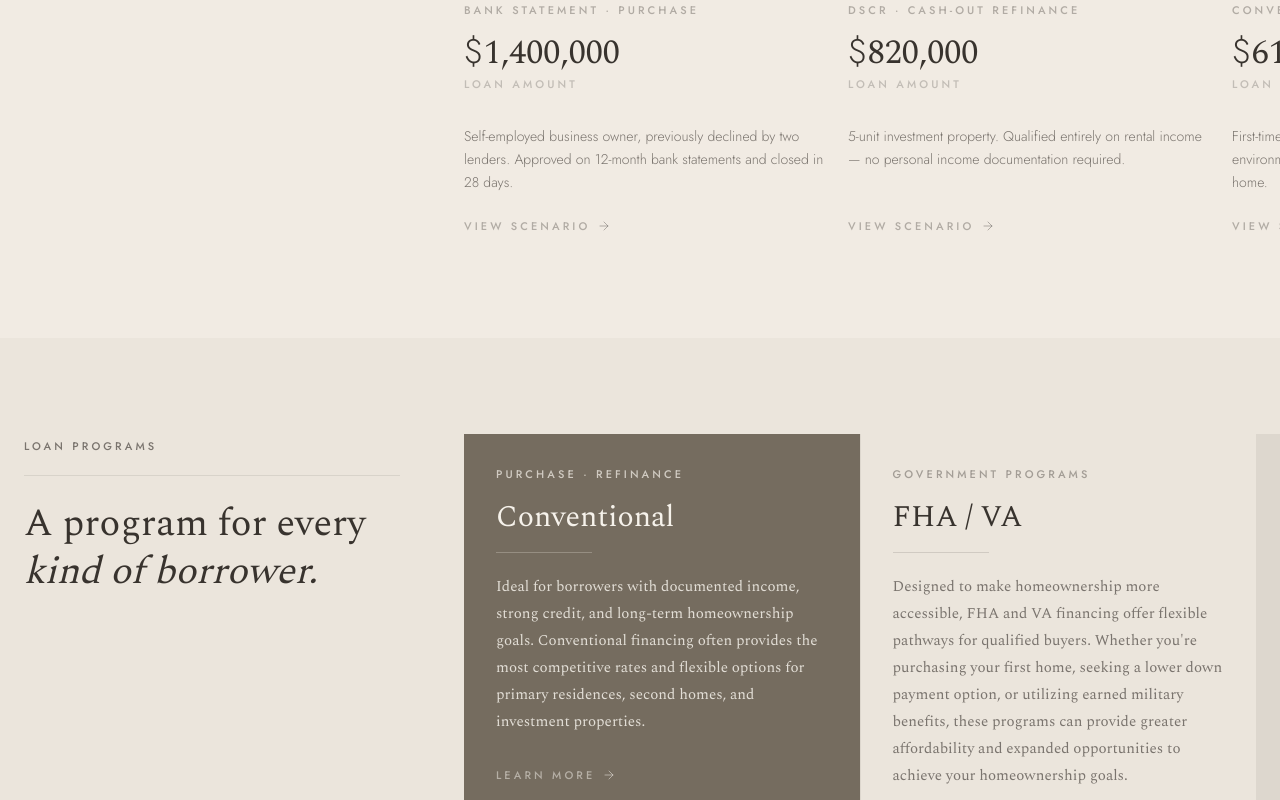
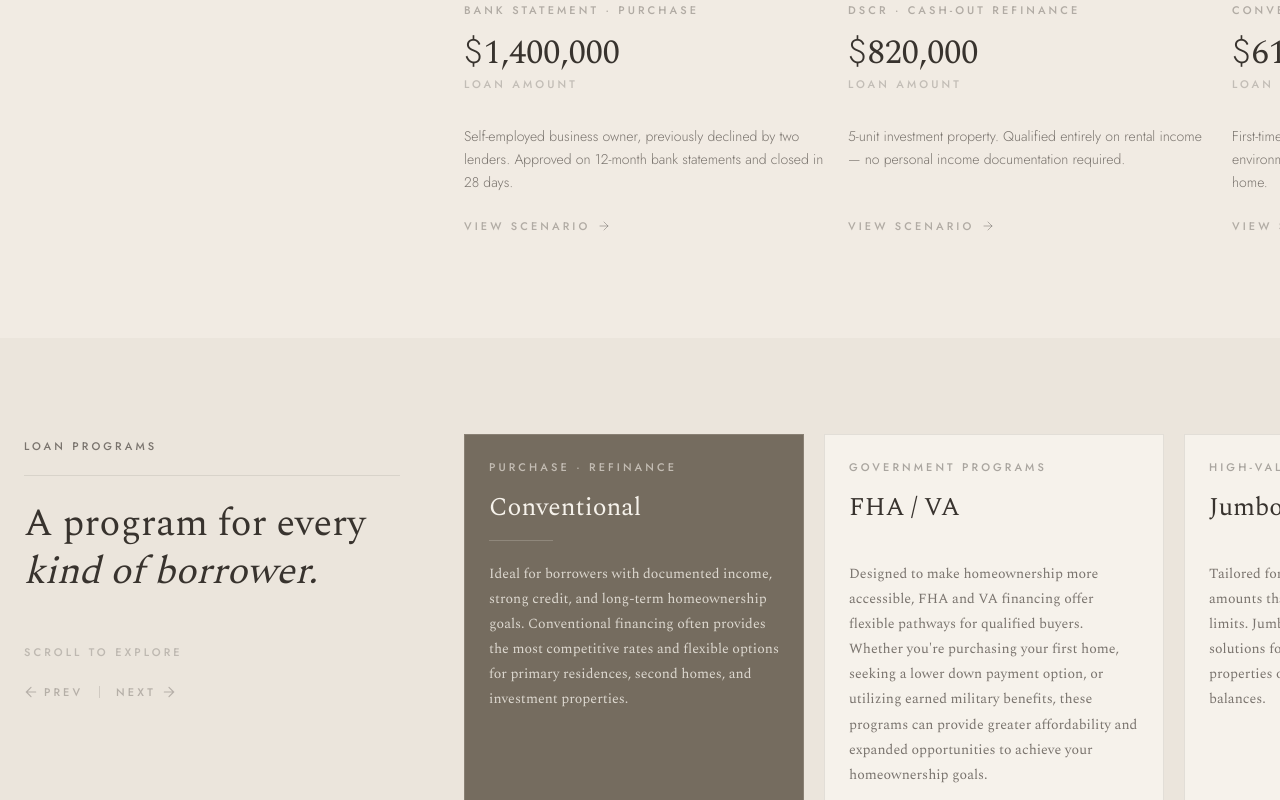
Before and after one commit to jenncko/koast-capital, a Next.js app: page / in a window 1280 px wide. Shown: the part 2000-2800 px from the top of the page. Built offline with nearby package versions, Linux system fonts and the light colour scheme.

Commit message:
Refactor loan programs to scroll cards

```diff
--- a/components/LoanPrograms.tsx
+++ b/components/LoanPrograms.tsx
@@ -1,5 +1,6 @@
 'use client'
 
+import { useRef } from 'react'
 import { motion } from 'framer-motion'
 
 const programs = [
@@ -12,7 +13,7 @@ const programs = [
   {
     name: 'FHA / VA',
     tag: 'Government Programs',
-    body: 'Designed to make homeownership more accessible, FHA and VA financing offer flexible pathways for qualified buyers. Whether you\'re purchasing your first home, seeking a lower down payment option, or utilizing earned military benefits, these programs can provide greater affordability and expanded opportunities to achieve your homeownership goals.',
+    body: "Designed to make homeownership more accessible, FHA and VA financing offer flexible pathways for qualified buyers. Whether you're purchasing your first home, seeking a lower down payment option, or utilizing earned military benefits, these programs can provide greater affordability and expanded opportunities to achieve your homeownership goals.",
     dark: false,
   },
   {
@@ -36,14 +37,14 @@ const programs = [
   {
     name: 'No Ratio',
     tag: 'Equity-Based Financing',
-    body: "Designed for borrowers with significant equity and overall financial strength, No Ratio financing provides an alternative to traditional income-based qualification. An ideal solution for retirees, investors, and homeowners whose financial picture extends beyond conventional employment income.",
+    body: 'Designed for borrowers with significant equity and overall financial strength, No Ratio financing provides an alternative to traditional income-based qualification. An ideal solution for retirees, investors, and homeowners whose financial picture extends beyond conventional employment income.',
     dark: false,
   },
   {
     name: 'Hard Money / Bridge Loan /',
     line2: 'Fix & Flip',
     tag: 'Short-Term Financing',
-    body: "Not every financing need can wait 30 days. Hard Money and Bridge Loan solutions provide fast access to capital for borrowers with significant equity, unique credit situations, or time-sensitive opportunities that require a flexible approach.",
+    body: 'Not every financing need can wait 30 days. Hard Money and Bridge Loan solutions provide fast access to capital for borrowers with significant equity, unique credit situations, or time-sensitive opportunities that require a flexible approach.',
     dark: false,
   },
   {
@@ -61,13 +62,21 @@ const programs = [
   {
     name: 'Foreign National',
     tag: 'International Buyers',
-    body: "Financing solutions for international investors seeking opportunities in U.S. real estate. Designed for non-U.S. citizens and non-permanent residents, with flexible documentation requirements.",
+    body: 'Financing solutions for international investors seeking opportunities in U.S. real estate. Designed for non-U.S. citizens and non-permanent residents, with flexible documentation requirements.',
     dark: false,
   },
 ]
 
+const INSET = 'max(24px, calc((100vw - 1400px) / 2))'
+
 export default function LoanPrograms() {
-  const INSET = 'max(24px, calc((100vw - 1400px) / 2))'
+  const scrollRef = useRef<HTMLDivElement>(null)
+
+  const scroll = (dir: 'prev' | 'next') => {
+    const el = scrollRef.current
+    if (!el) return
+    el.scrollBy({ left: dir === 'next' ? 340 : -340, behavior: 'smooth' })
+  }
 
   return (
     <section id="programs" className="py-16 lg:py-24 overflow-x-hidden" style={{ backgroundColor: '#EBE5DC' }}>
@@ -83,9 +92,10 @@ export default function LoanPrograms() {
           whileInView={{ opacity: 1, y: 0 }}
           viewport={{ once: true, amount: 0.2 }}
           transition={{ duration: 0.9 }}
-          className="w-full lg:w-[440px] lg:flex-shrink-0 pb-8 lg:pb-0 pr-6 lg:pr-12 xl:pr-16"
+          className="w-full lg:w-[440px] lg:flex-shrink-0 flex flex-col justify-between pb-10 lg:pb-0 pr-6 lg:pr-12 xl:pr-16"
           style={{ paddingTop: '4px' }}
         >
+          <div>
             <p className="eyebrow mb-5">Loan Programs</p>
             <div className="h-px bg-charcoal/10 mb-6" />
             <h2
@@ -95,80 +105,123 @@ export default function LoanPrograms() {
               A program for every<br />
               <em>kind of borrower.</em>
             </h2>
+          </div>
+
+          <div className="hidden lg:block mt-12">
+            <p className="eyebrow text-charcoal/25 mb-6">scroll to explore</p>
+            <div className="flex items-center gap-4">
+              <button
+                onClick={() => scroll('prev')}
+                aria-label="Previous program"
+                className="eyebrow text-charcoal/30 hover:text-sage transition-colors duration-200 flex items-center gap-1.5 group"
+              >
+                <svg
+                  width="14" height="14" viewBox="0 0 12 12" fill="none"
+                  stroke="currentColor" strokeWidth="1" strokeLinecap="round"
+                  className="group-hover:-translate-x-0.5 transition-transform duration-200"
+                >
+                  <path d="M10 6H2M6 2L2 6l4 4" />
+                </svg>
+                Prev
+              </button>
+              <div className="w-px h-3 bg-charcoal/15" />
+              <button
+                onClick={() => scroll('next')}
+                aria-label="Next program"
+                className="eyebrow text-charcoal/30 hover:text-sage transition-colors duration-200 flex items-center gap-1.5 group"
+              >
+                Next
+                <svg
+                  width="14" height="14" viewBox="0 0 12 12" fill="none"
+                  stroke="currentColor" strokeWidth="1" strokeLinecap="round"
+                  className="group-hover:translate-x-0.5 transition-transform duration-200"
+                >
+                  <path d="M2 6h8M6 2l4 4-4 4" />
+                </svg>
+              </button>
+            </div>
+          </div>
         </motion.div>
 
-        {/* Programs grid */}
-        <div
-          className="w-full lg:flex-1 grid grid-cols-1 md:grid-cols-2 gap-px"
-          style={{ backgroundColor: 'rgba(56,51,46,0.08)', paddingRight: INSET }}
-        >
-          {programs.map((prog, i) => {
-            const mobileDark = i % 2 === 0
-            return (
+        {/* Scroll track — horizontal on desktop, stacked on mobile */}
         <motion.div
-                key={prog.name}
           initial={{ opacity: 0 }}
           whileInView={{ opacity: 1 }}
-                viewport={{ once: true, amount: 0.3 }}
-                transition={{ duration: 0.5 }}
-                whileHover={{ y: -3, boxShadow: prog.dark
-                  ? '0 8px 32px rgba(56,51,46,0.28)'
-                  : '0 8px 32px rgba(56,51,46,0.08)'
+          viewport={{ once: true, amount: 0.01 }}
+          transition={{ duration: 0.9, delay: 0.15 }}
+          ref={scrollRef}
+          className="scrollbar-hide flex flex-col gap-5 lg:flex-row lg:gap-5 lg:overflow-x-auto lg:flex-1"
+          style={{
+            scrollSnapType: 'x mandatory',
+            WebkitOverflowScrolling: 'touch',
+            paddingRight: INSET,
           }}
-                className={`relative p-6 xl:p-8 group transition-shadow duration-300 cursor-default
-                  ${mobileDark ? 'max-lg:bg-stone' : 'max-lg:bg-sand'}
-                  ${prog.dark ? 'lg:bg-stone' : 'lg:bg-sand'}`}
         >
-                <p className={`eyebrow mb-4
-                  ${mobileDark ? 'max-lg:text-cream/70' : 'max-lg:text-charcoal/40'}
-                  ${prog.dark ? 'lg:text-cream/70' : 'lg:text-charcoal/40'}`}>
+          {programs.map((prog) => (
+            <div
+              key={prog.name}
+              className="w-full lg:flex-shrink-0 lg:w-[300px] xl:w-[340px]"
+              style={{ scrollSnapAlign: 'start' }}
+            >
+              <motion.div
+                whileHover={{ y: -3, transition: { duration: 0.2 } }}
+                className={`flex flex-col p-6 h-full border ${
+                  prog.dark
+                    ? 'bg-stone border-cream/15'
+                    : 'bg-cream border-charcoal/10'
+                }`}
+                style={{ minHeight: '320px' }}
+              >
+                {/* Tag */}
+                <p className={`eyebrow mb-4 ${prog.dark ? 'text-cream/60' : 'text-charcoal/40'}`}>
                   {prog.tag}
                 </p>
 
+                {/* Name */}
                 <h3
-                  className={`font-serif font-light leading-tight mb-4
-                    ${mobileDark ? 'max-lg:text-cream' : 'max-lg:text-charcoal'}
-                    ${prog.dark ? 'lg:text-cream' : 'lg:text-charcoal'}`}
-                  style={{ fontSize: 'clamp(22px, 2.5vw, 30px)' }}
+                  className={`font-serif font-light leading-tight mb-4 ${prog.dark ? 'text-cream' : 'text-charcoal'}`}
+                  style={{ fontSize: 'clamp(22px, 2vw, 28px)' }}
                 >
                   {prog.name}
                   {'line2' in prog && prog.line2 && <><br />{prog.line2}</>}
                 </h3>
 
-                <div className={`w-24 h-px mb-5
-                  ${mobileDark ? 'max-lg:bg-cream/25' : 'max-lg:bg-charcoal/15'}
-                  ${prog.dark ? 'lg:bg-cream/25' : 'lg:bg-charcoal/15'}`} />
+                {/* Divider */}
+                <div className={`w-16 h-px mb-5 ${prog.dark ? 'bg-cream/20' : 'bg-charcoal/12'}`} />
 
+                {/* Body */}
                 <p
-                  className={`font-serif font-light
-                    ${mobileDark ? 'max-lg:text-cream/85' : 'max-lg:text-mid'}
-                    ${prog.dark ? 'lg:text-cream/85' : 'lg:text-mid'}`}
-                  style={{ fontSize: '15px', lineHeight: '1.8' }}
+                  className={`font-serif font-light flex-1 ${prog.dark ? 'text-cream/80' : 'text-mid'}`}
+                  style={{ fontSize: '14px', lineHeight: '1.8' }}
                 >
                   {prog.body}
                 </p>
 
+                {/* Link */}
                 <a
                   href="#book"
-                  className={`mt-8 inline-flex items-center gap-2 eyebrow transition-colors duration-200
-                    ${mobileDark ? 'max-lg:text-cream/50 max-lg:hover:text-cream' : 'max-lg:text-charcoal/40 max-lg:hover:text-charcoal'}
-                    ${prog.dark ? 'lg:text-cream/50 lg:hover:text-cream' : 'lg:text-charcoal/40 lg:hover:text-charcoal'}`}
+                  className={`mt-6 inline-flex items-center gap-2 eyebrow transition-colors duration-200 group ${
+                    prog.dark
+                      ? 'text-cream/45 hover:text-cream'
+                      : 'text-charcoal/35 hover:text-charcoal'
+                  }`}
                 >
                   Learn More
                   <svg
                     width="12" height="12" viewBox="0 0 12 12" fill="none"
                     stroke="currentColor" strokeWidth="1" strokeLinecap="round"
-                    className="translate-x-0 group-hover:translate-x-1 transition-transform duration-300 ease-out"
+                    className="group-hover:translate-x-0.5 transition-transform duration-300 ease-out"
                   >
                     <path d="M2 6h8M6 2l4 4-4 4" />
                   </svg>
                 </a>
               </motion.div>
-            )
-          })}
+            </div>
+          ))}
+        </motion.div>
+
       </div>
 
-      </div>
     </section>
   )
 }
```
Lines whose indentation alone changed are shown as unchanged.
